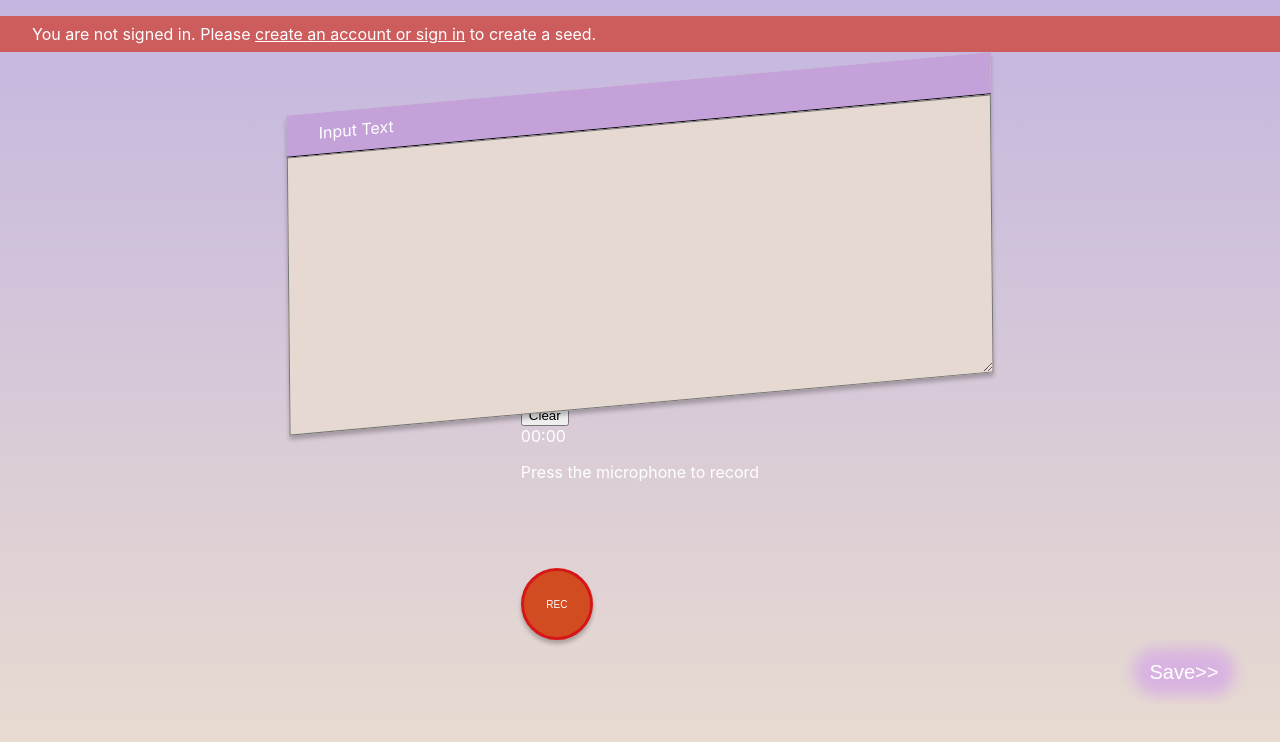
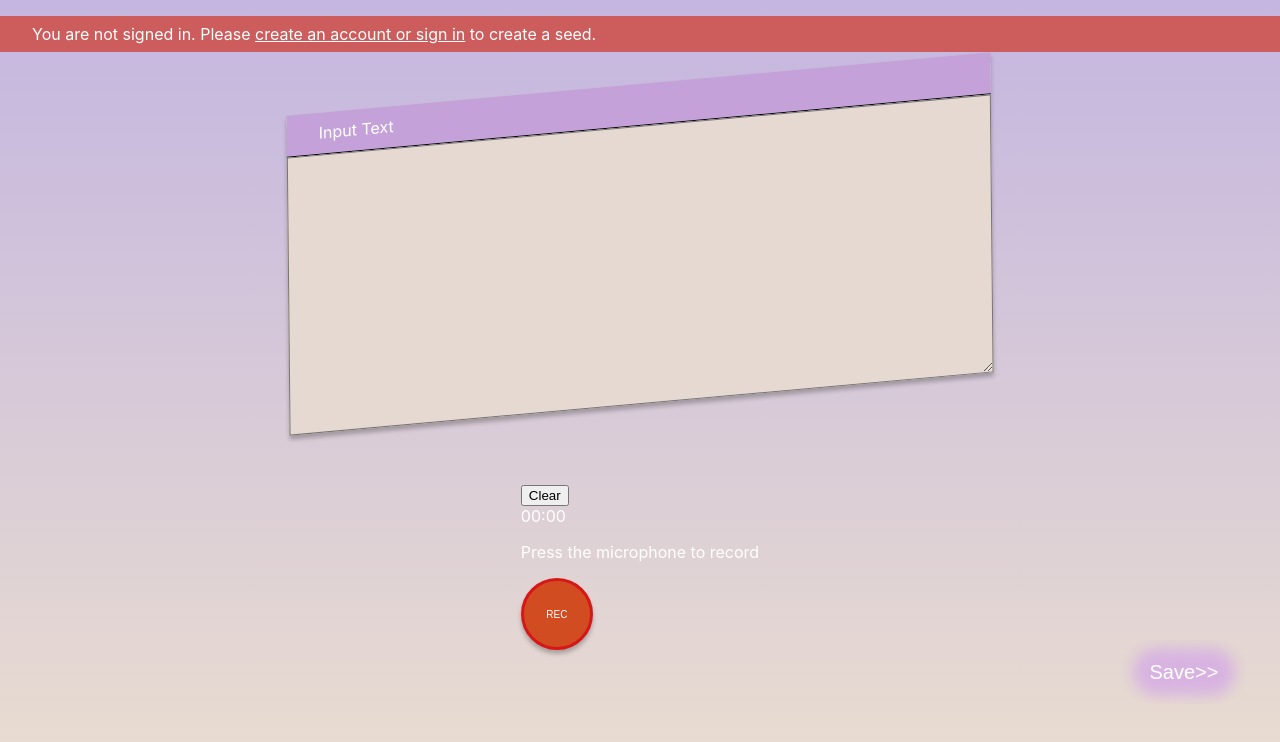
Before and after one commit to tanvibhakta/sultana-fieldness, a React (Create React App) app: page /bubble-input in a window 1280 px wide. Shown: the top 742 px of the page. Built offline with nearby package versions, Linux system fonts and the light colour scheme.

Commit message:
Some layout improvements for record container

```diff
--- a/src/components/RecordButton.jsx
+++ b/src/components/RecordButton.jsx
@@ -171,10 +171,7 @@ export class RecordButton extends Component {
     const { recording, time } = this.state;
 
     return (
-      <div className="recorder_library_box">
-        <div className="recorder_box">
-          <div className="recorder_box_inner">
-            <div className="record_section">
+      <div className="record-container">
         <div className="btn_wrapper">
           <button
             onClick={(e) => this.handleReset(e)}
@@ -217,9 +214,6 @@ export class RecordButton extends Component {
           </button>
         )}
       </div>
-          </div>
-        </div>
-      </div>
     );
   }
 }
--- a/src/components/css/recordbutton.css
+++ b/src/components/css/recordbutton.css
@@ -10,8 +10,6 @@
   font-size: 0.625rem;
 
   align-self: start;
-  position: absolute;
-  bottom: 10rem;
 
   background: #d24c22;
   border-radius: 100%;
@@ -25,3 +23,10 @@
   width: 25%;
   background-color: white;
 }
+
+.record-container {
+  display: flex;
+  flex-direction: column;
+
+  margin-top: 5rem;
+}
```
Lines whose indentation alone changed are shown as unchanged.
